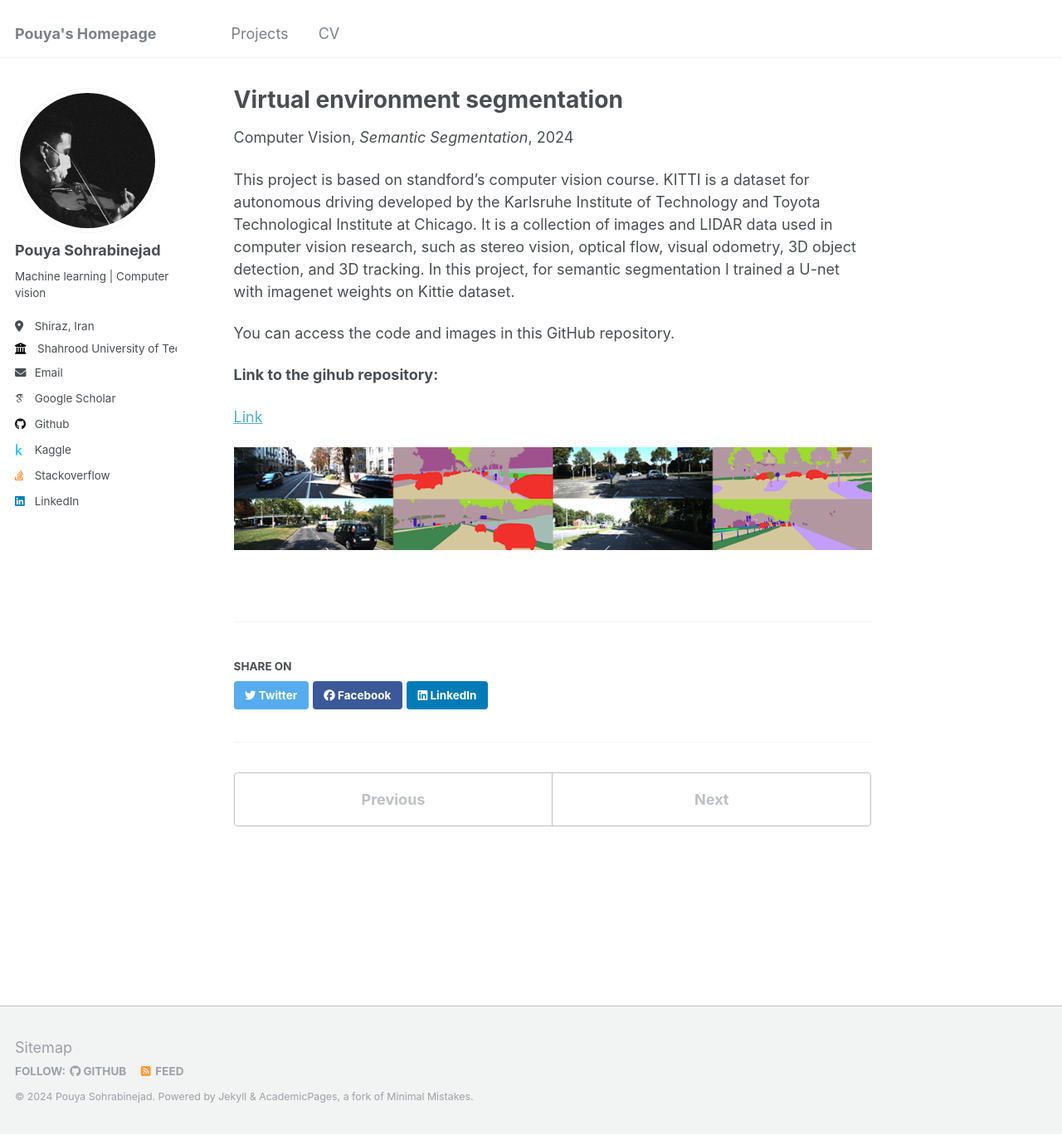
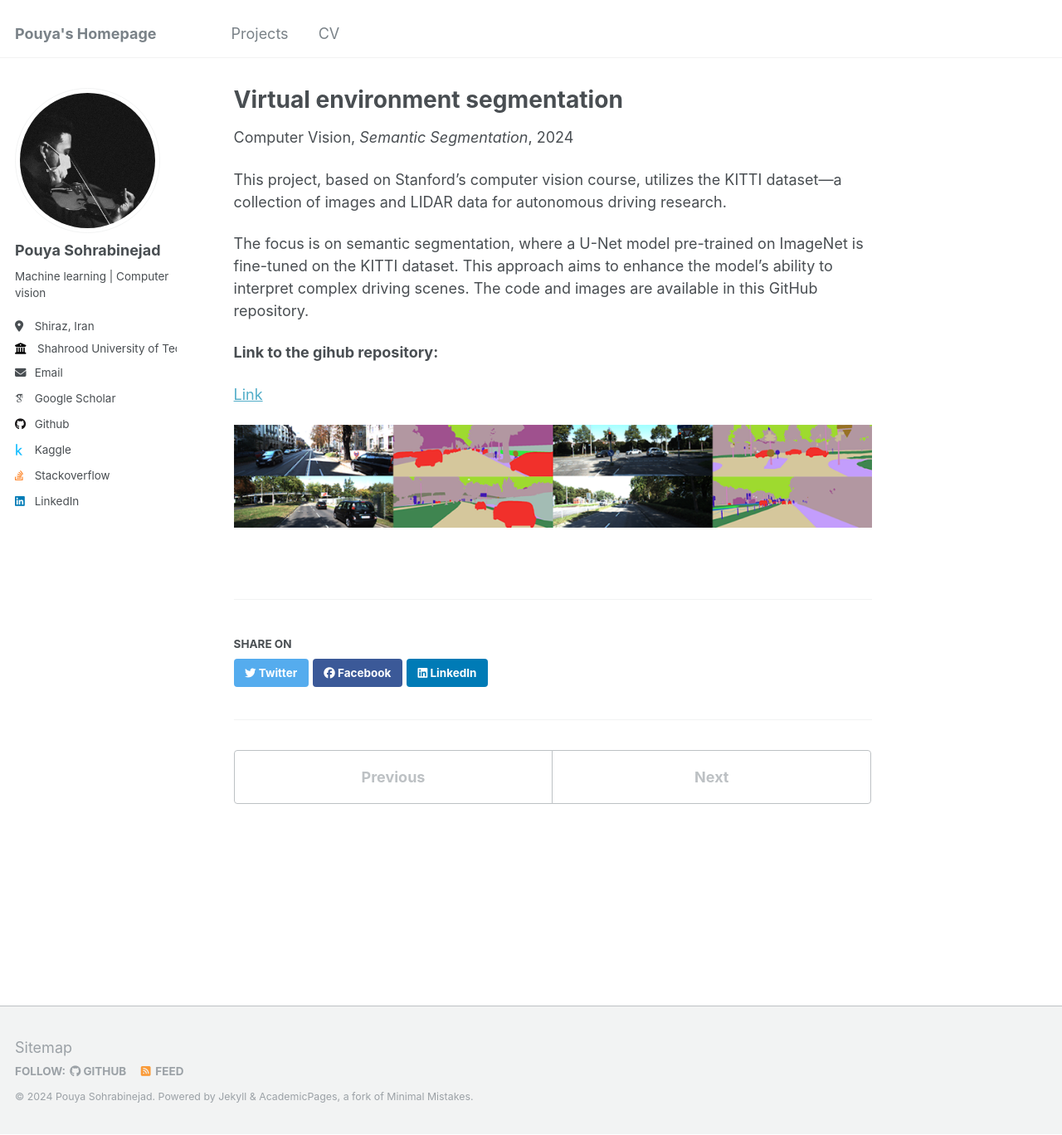
Before and after one commit to PouyaSonej/PouyaSonej.github.io, a Jekyll site: the page built from _teaching/project-10.md, in a window 1280 px wide and 1368 px high. Shown: the whole window at 83% size. Built offline with Jekyll 4.4.1, drawn with Linux system fonts in a browser that asks for light colours; some web fonts are replaced.

Commit message:
Update project-10.md

```diff
--- a/_teaching/project-10.md
+++ b/_teaching/project-10.md
@@ -8,11 +8,9 @@ date: 2024-04-01
 location: "Shiraz, Iran"
 ---
 
-This project is based on standford's computer vision course.
-KITTI is a dataset for autonomous driving developed by the Karlsruhe Institute of Technology and Toyota Technological Institute at Chicago. It is a collection of images and LIDAR data used in computer vision research, such as stereo vision, optical flow, visual odometry, 3D object detection, and 3D tracking.
-In this project, for semantic segmentation I trained a U-net with imagenet weights on Kittie dataset.
+This project, based on Stanford’s computer vision course, utilizes the KITTI dataset—a collection of images and LIDAR data for autonomous driving research.
 
-You can access the code and images in this GitHub repository.
+The focus is on semantic segmentation, where a U-Net model pre-trained on ImageNet is fine-tuned on the KITTI dataset. This approach aims to enhance the model’s ability to interpret complex driving scenes. The code and images are available in this GitHub repository.
 
 **Link to the gihub repository:**
 
```
